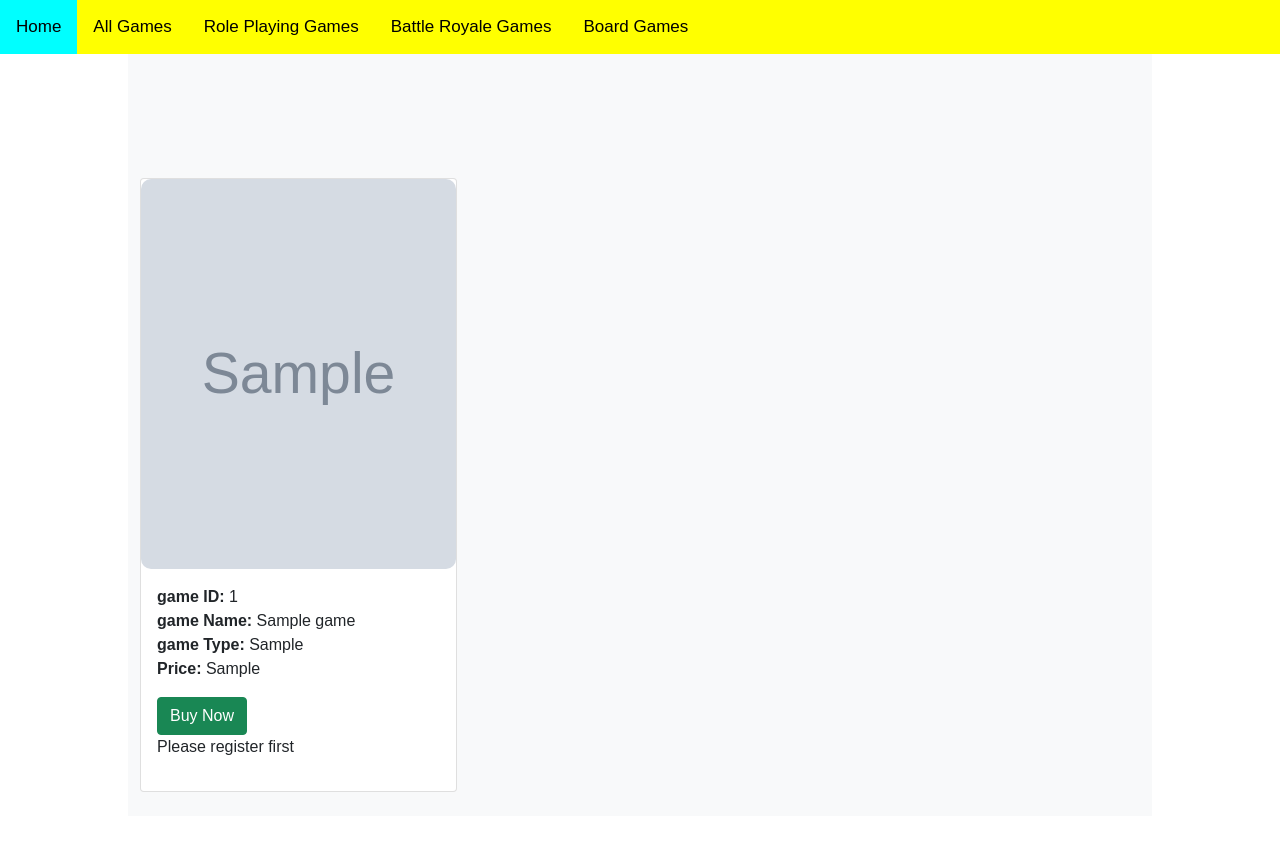
After one commit to Sanjogregmi912/final_, a Django app: page /games/games_all in a window 1280 px wide. The commit adds this page. Run offline with Django 4.2, Linux system fonts and the light colour scheme; tables that the repository leaves empty hold one stand-in row (values such as "Sample post"); grey boxes marked "Sample" are stand-in pictures.

Commit message:
game display

```diff
--- a/customer/urls.py
+++ b/customer/urls.py
@@ -14,4 +14,5 @@ urlpatterns = [
     path("customer_delete/<int:p_id>",views.customer_delete),
 
 
+
 ]
--- a/games/urls.py
+++ b/games/urls.py
@@ -6,6 +6,11 @@ urlpatterns = [
     path('games_add',views.games_add),
     path('games_edit/<int:p_id>',views.games_edit),
     path('games_update/<int:p_id>',views.games_update),
-    path('games_delete/<int:p_id>',views.games_delete)
+    path('games_delete/<int:p_id>',views.games_delete),
+    path('games_all',views.games_all),
+    path('games_rpg',views.games_rpg),
+    path('games_battle',views.games_battle),
+    path('games_board',views.games_board),
+
 
 ]
--- a/games/views.py
+++ b/games/views.py
@@ -1,3 +1,4 @@
+import re
 from django.forms import ImageField
 from django.shortcuts import redirect, render
 
@@ -5,26 +6,30 @@ from games.form import GameForm
 from games.models import Games
 
 # Create your views here.
+
+
 def games_view(request):
-    if(request.method=="POST"):
+    if(request.method == "POST"):
         page = int(request.POST['page'])
         if('prev' in request.POST):
-            page= page-1
+            page = page-1
         if ('next' in request.POST):
-             page=page+1
+            page = page+1
         tempOffSet = page - 1
-        offset=tempOffSet*4
+        offset = tempOffSet*4
         print(offset)
     else:
-        offset=0
-        page=1
-    games=Games.objects.raw("select * from games limit 4 offset % s",[offset])
-    pageItem=len(games)
-    return render(request,"games/view.html",{'games':games,'page':page,'pageItem':pageItem})
+        offset = 0
+        page = 1
+    games = Games.objects.raw(
+        "select * from games limit 4 offset % s", [offset])
+    pageItem = len(games)
+    return render(request, "games/view.html", {'games': games, 'page': page, 'pageItem': pageItem})
+
 
 def games_add(request):
-    if request.method=="POST":
-        form=GameForm(request.POST,request.FILES)
+    if request.method == "POST":
+        form = GameForm(request.POST, request.FILES)
         print(form)
         if form.is_valid():
             try:
@@ -34,32 +39,55 @@ def games_add(request):
             except:
                 print("Failed")
         else:
-            form=GameForm()
+            form = GameForm()
             print("invalid")
 
-    return render(request,'games/create.html')
+    return render(request, 'games/create.html')
 
-def games_edit(request,p_id):
+
+def games_edit(request, p_id):
     try:
-       games=Games.objects.get(id=p_id)
-       return render(request, "games/edit.html", {'games':games})
+        games = Games.objects.get(id=p_id)
+        return render(request, "games/edit.html", {'games': games})
     except:
-       print("No Data Found")
+        print("No Data Found")
     return redirect("games/games_view")
-def games_update(request,p_id):
-   games= Games.objects.get(id=p_id)
-   form = GameForm(request.POST, instance=games)
-   if form.is_valid():
+
+
+def games_update(request, p_id):
+    games = Games.objects.get(id=p_id)
+    form = GameForm(request.POST, instance=games)
+    if form.is_valid():
         try:
-           form. save()
-           return redirect("/games/games_view")
+            form. save()
+            return redirect("/games/games_view")
         except:
-           print("validation failed")
-   return render(request, "games/edit.html", {'games':games})
-def games_delete(request,p_id):
+            print("validation failed")
+    return render(request, "games/edit.html", {'games': games})
+
+
+def games_delete(request, p_id):
     try:
-        games=Games.objects.get(id=p_id)
+        games = Games.objects.get(id=p_id)
         games.delete()
     except:
         print("cannot perform")
     return redirect("/games/games_view")
+
+
+def games_all(request):
+    games = Games.objects.all()
+    return render(request, "allgames.html",{'games':games})
+
+
+def games_rpg(request):
+    games = Games.objects.filter(type='Role Playing Game')
+    return render(request, "rpg.html", {'games': games})
+
+def games_battle(request):
+    games = Games.objects.filter(type='Battle Royale')
+    return render(request, "battle.html", {'games': games})
+
+def games_board(request):
+    games = Games.objects.filter(type='Board Games')
+    return render(request, "board.html", {'games': games})
--- /dev/null
+++ b/static/css/game.css
@@ -0,0 +1,22 @@
+.game-section{
+    width: 80%;
+    margin: auto;
+    text-align:center ;
+    padding-top: 100px;
+
+}
+.game-col{
+    flex-basis: 31%;
+    border-radius: 10px;
+    margin-bottom:5% ;
+    text-align: left;
+}
+
+.game-col img{
+    width: 100%;
+    border-radius:10px ;
+}
+.game-col  img:hover{
+    transform: scale(1.2);
+    transition: 0.5s;
+}
--- /dev/null
+++ b/templates/allgames.html
@@ -0,0 +1,39 @@
+{% extends 'base.html' %}
+{% block content %}
+{% load static %}
+<link rel="stylesheet" href="{% static 'css/game.css' %}">
+<title>All Games  </title>
+
+<section class="game-section bg-light">
+    <div class="container-fluid game-col">
+        <div class="row">
+            {% for game in games %}
+            <!-- Images in card-->
+            <div class="col-lg-4 col-md-6 my-4">
+                <div class="card">
+                    {% load static %}
+                    <img height="390px" src="{% static 'images/' %}{{game.image}}"/>
+                    <!--  Decoration details -->
+                    <div class="card-body">
+                        <b>game ID:</b>  {{game.id}}<br />
+                        <b>game Name:</b>  {{game.name}}<br />
+                        <b>game Type:</b>  {{game.type}}<br />
+                        <b>Price:</b>  {{game.price}}<br />
+                        <form method="post" action="#">
+                            {% if request.session.customer_id %}
+                            <a class="btn btn-success ml-5 mt-3" href="/booking/booking/{{game.id}}"
+                               title="Book Now">Book Now</a>
+
+                            {% else %}
+                            <a class="btn btn-success ml-5 mt-3" href="/register" title="Register">Buy Now</a>
+                            <p class="ml-5" >Please register first </p>
+                            {% endif %}
+                        </form>
+                    </div>
+                </div>
+            </div>
+            {% endfor %}
+        </div>
+    </div>
+</section>
+{% endblock %}
--- /dev/null
+++ b/templates/base.html
@@ -0,0 +1,98 @@
+<!DOCTYPE html>
+<html>
+<head>
+<meta name="viewport" content="width=device-width, initial-scale=1">
+<link rel="stylesheet" href="https://cdnjs.cloudflare.com/ajax/libs/font-awesome/4.7.0/css/font-awesome.min.css">
+<link href="https://cdn.jsdelivr.net/npm/bootstrap@5.1.3/dist/css/bootstrap.min.css" rel="stylesheet" integrity="sha384-1BmE4kWBq78iYhFldvKuhfTAU6auU8tT94WrHftjDbrCEXSU1oBoqyl2QvZ6jIW3" crossorigin="anonymous">
+<link rel="stylesheet" href="https://stackpath.bootstrapcdn.com/font-awesome/4.7.0/css/font-awesome.min.css">
+
+
+<style>
+body {
+  margin: 0;
+  font-family: Arial, Helvetica, sans-serif;
+}
+
+.topnav {
+  overflow: hidden;
+  background-color:yellow;
+}
+
+.topnav a {
+  float: left;
+  display: block;
+  color: black;
+  text-align: center;
+  padding: 14px 16px;
+  text-decoration: none;
+  font-size: 17px;
+}
+
+.topnav a:hover {
+  background-color: white;
+  color: black;
+}
+
+.topnav a.active {
+  background-color: aqua;
+  color: black;
+}
+
+.topnav .icon {
+  display: none;
+}
+
+@media screen and (max-width: 600px) {
+  .topnav a:not(:first-child) {display: none;}
+  .topnav a.icon {
+    float: right;
+    display: block;
+  }
+}
+
+@media screen and (max-width: 600px) {
+  .topnav.responsive {position: relative;}
+  .topnav.responsive .icon {
+    position: absolute;
+    right: 0;
+    top: 0;
+  }
+  .topnav.responsive a {
+    float: none;
+    display: block;
+    text-align: left;
+  }
+}
+</style>
+</head>
+<body>
+
+<div class="topnav" id="myTopnav">
+  <a href="/" class="active">Home</a>
+  <a href="/games/games_all">All Games</a>
+  <a href="/games/games_rpg">Role Playing Games</a>
+  <a href=/games/games_battle>Battle Royale Games</a>
+  <a href="/games/games_board"> Board Games </a>
+  <a href="javascript:void(0);" class="icon" onclick="myFunction()">
+    <i class="fa fa-bars"></i>
+  </a>
+</div>
+<div>
+    {% block content %}{% endblock %}
+</div>
+
+
+
+<script>
+function myFunction() {
+  var x = document.getElementById("myTopnav");
+  if (x.className === "topnav") {
+    x.className += " responsive";
+  } else {
+    x.className = "topnav";
+  }
+}
+</script>
+
+</body>
+</html>
--- a/templates/dashboard.html
+++ b/templates/dashboard.html
@@ -8,7 +8,7 @@
     <link href="https://cdn.jsdelivr.net/npm/bootstrap@5.1.3/dist/css/bootstrap.min.css" rel="stylesheet" integrity="sha384-1BmE4kWBq78iYhFldvKuhfTAU6auU8tT94WrHftjDbrCEXSU1oBoqyl2QvZ6jIW3" crossorigin="anonymous">
     <link rel="stylesheet"  href="{%static 'css/Dashboard.css' %}">
     <link rel="stylesheet" href="https://stackpath.bootstrapcdn.com/font-awesome/4.7.0/css/font-awesome.min.css">
-    <script src="{% static 'js/jquery.min.js' %}"></script>
+
     <title>dashboard</title>
 </head>
 <body>
```
Also changed, not shown: templates/battle.html (added, +39 -0 lines), templates/board.html (added, +39 -0 lines), templates/games/view.html (+4 -3 lines), templates/mainpage.html (+6 -6 lines), templates/rpg.html (added, +39 -0 lines), static/images/games/avatar_QCdMaPE.png (added), static/images/games/tec.png (added), static/images/games/tec_hH8Ay42.png (added), static/images/games/we_T3uNq2k.jpg (added).
